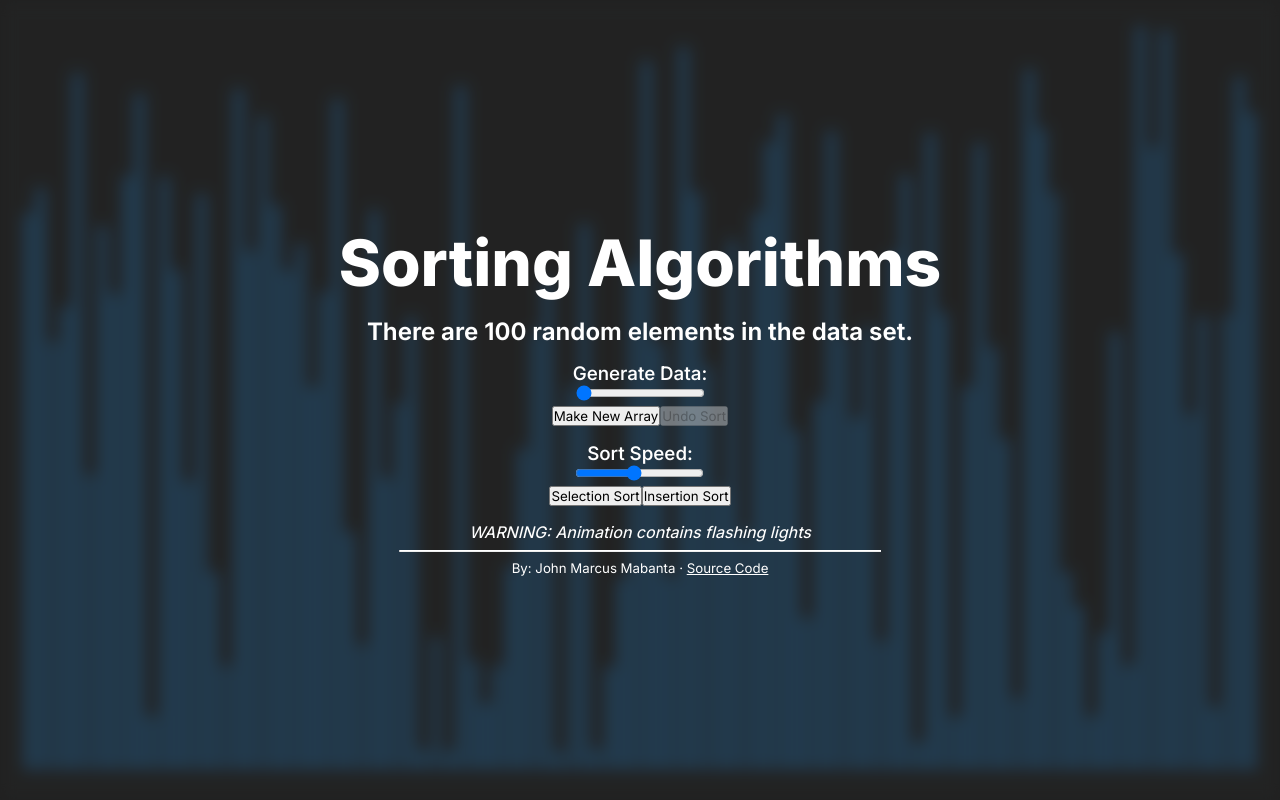
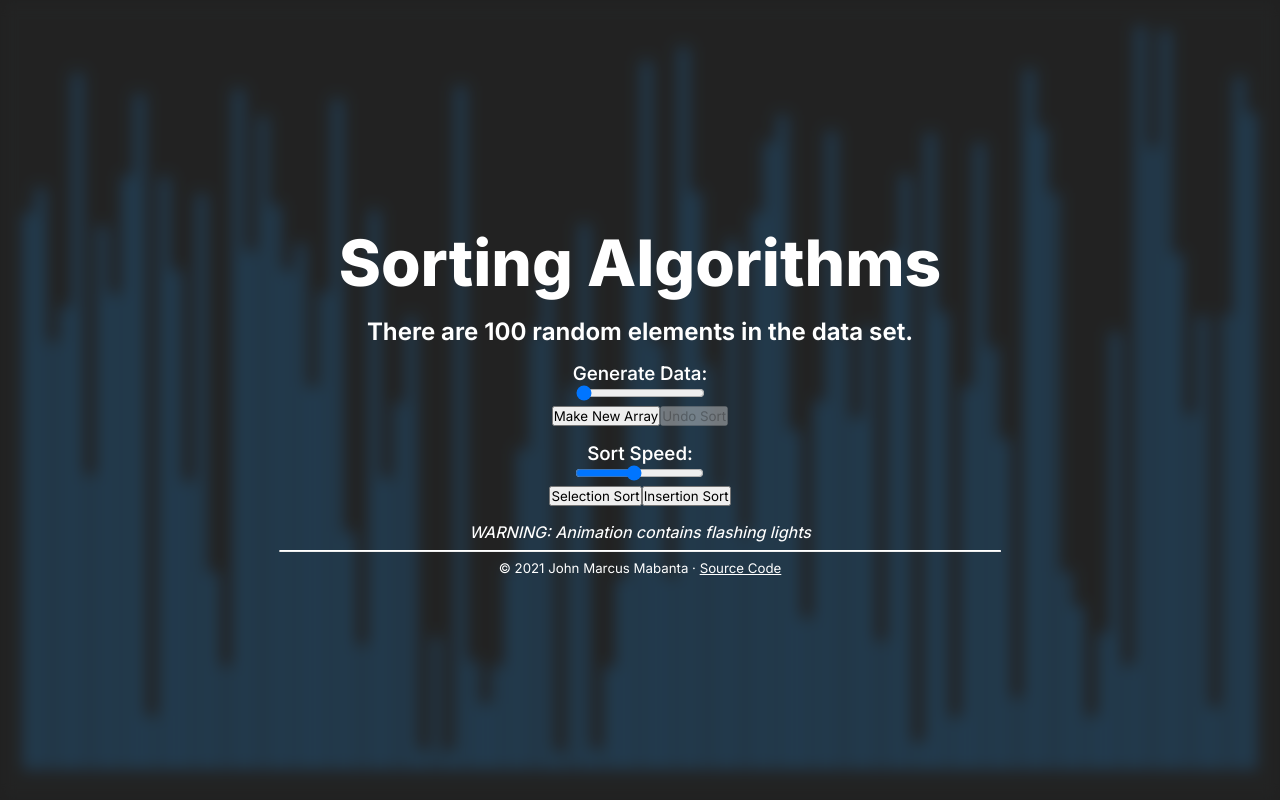
Before and after one commit to jmmabanta/sort-algo, a React (Create React App) app: page / in a window 1280 px wide. Built offline with nearby package versions, Linux system fonts and the light colour scheme.

Commit message:
Adjusted sizing and spacing

```diff
--- a/src/App.tsx
+++ b/src/App.tsx
@@ -34,7 +34,7 @@ const App = () => {
         </h4>
         <hr />
         <h5>
-          By: John Marcus Mabanta ·{' '}
+          © 2021 John Marcus Mabanta ·{' '}
           <a
             href="https://github.com/jmmabanta/sort-algo"
             target="_blank"
--- a/src/index.css
+++ b/src/index.css
@@ -93,9 +93,10 @@ h5 {
 }
 
 #inputs hr {
-  width: 50%;
+  width: 75%;
   margin: 0;
-  border-top: 1px solid #fff;
+  border-top: 0.1vh solid #fff;
+  border-radius: 100px;
 }
 
 #inputs a {
```
